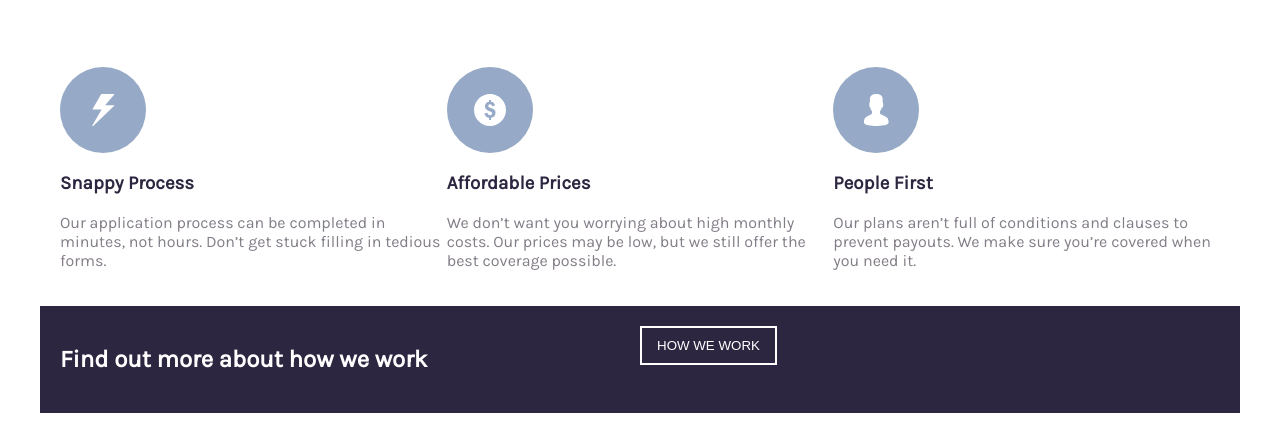
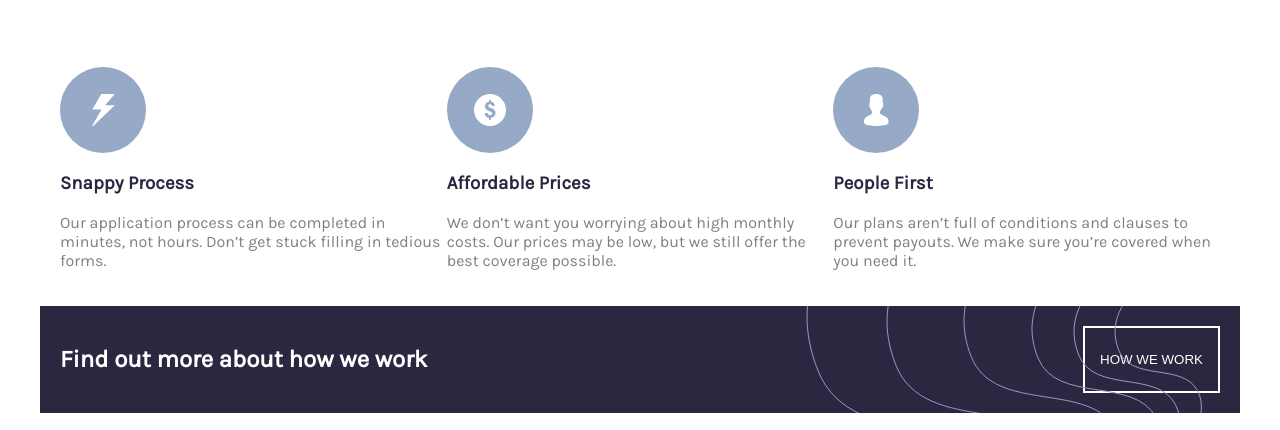
Before and after one commit to linhos/html-project-1, a plain HTML site: page index.html in a window 1280 px wide. Shown: the part 1172-1602 px from the top of the page. Drawn offline with Linux system fonts and the light colour scheme.

Commit message:
how we work section

```diff
--- a/index.html
+++ b/index.html
@@ -94,9 +94,8 @@
             Find out more about how we work
           </h2>
         </div>
-        <div>
-          <button class="btn">HOW WE WORK</button>
-        </div>
+
+        <button class="btn">HOW WE WORK</button>
       </div>
     </div>
     <!-- end-->
--- a/static/css/app.css
+++ b/static/css/app.css
@@ -123,7 +123,7 @@ section {
   background-image: url("../images/bg-pattern-how-we-work-desktop.svg");
   background-repeat: no-repeat;
   background-position: top right;
-  position: relative;
+  position: absolute;
   top: 0;
   right: 0;
   width: 100%;
```
